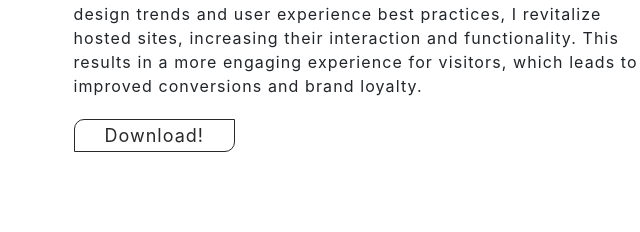
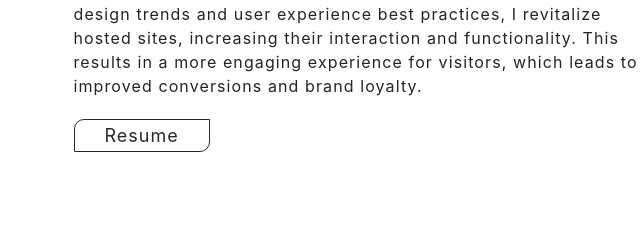
Before and after one commit to Kalpesh406/kalpeshp, a plain HTML site: page index.html in a window 1280 px wide. Shown: the part 1068-1300 px from the top of the page, 24-664 px from the left. Drawn offline with nearby package versions, Linux system fonts and the light colour scheme; a web font is replaced by a local one.

Commit message:
minor change

```diff
--- a/index.html
+++ b/index.html
@@ -48,7 +48,7 @@
         I'm a highly motivated web designer that is passionate about changing existing websites. By incorporating the most recent design trends and user experience best practices, I revitalize hosted sites, increasing their interaction and functionality. This results in a more engaging experience for visitors, which leads to improved conversions and brand loyalty.
         <br>
         <br>
-        <a href="./Assets/Kalpeshkumar Prajapati-Resume.pdf">Download!</a>
+        <a href="./Assets/Kalpeshkumar Prajapati-Resume.pdf"> Resume</a>
       </p>
       <img src="./Assets/kalpesh.JPG" alt="Kalpesh picture">
     </div>
```
